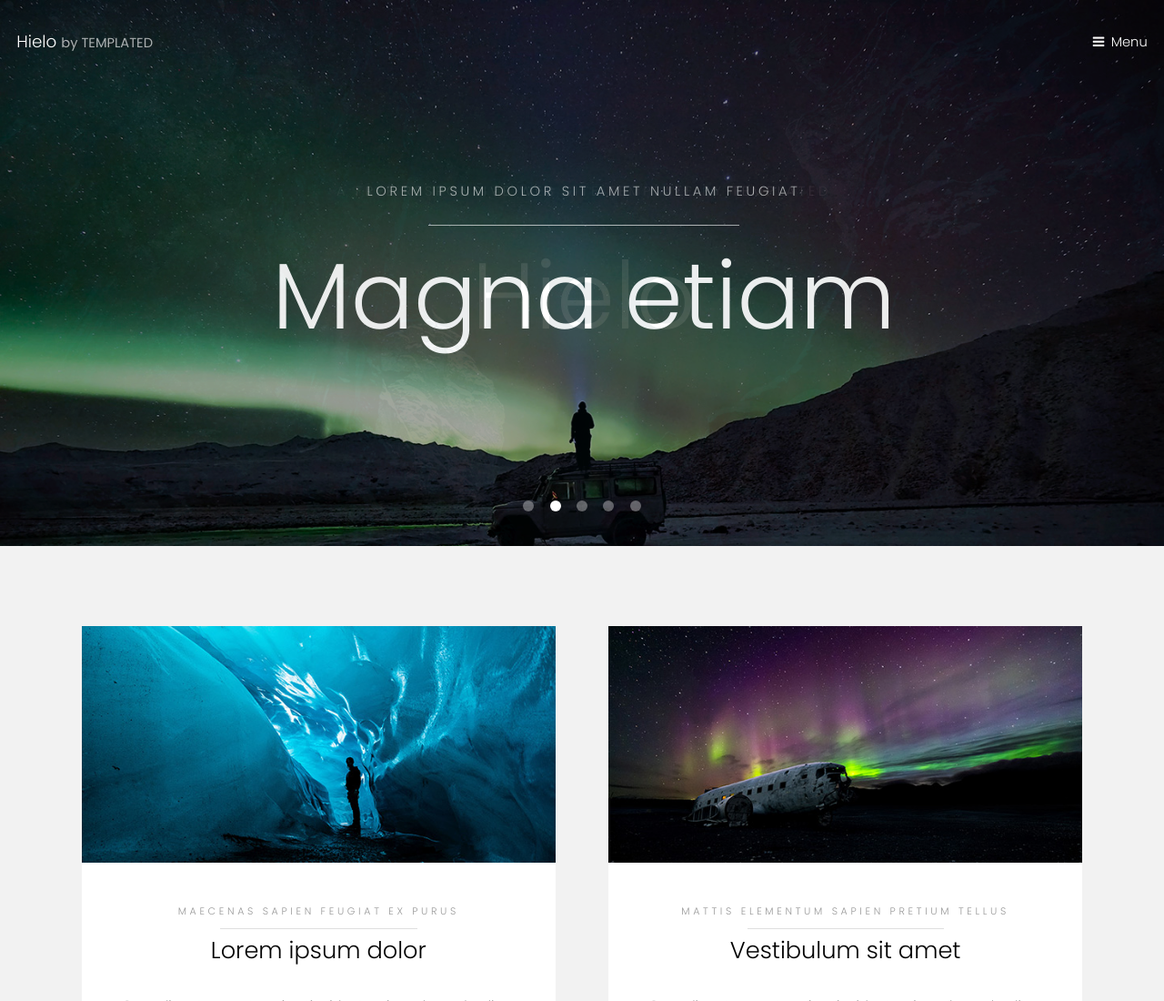
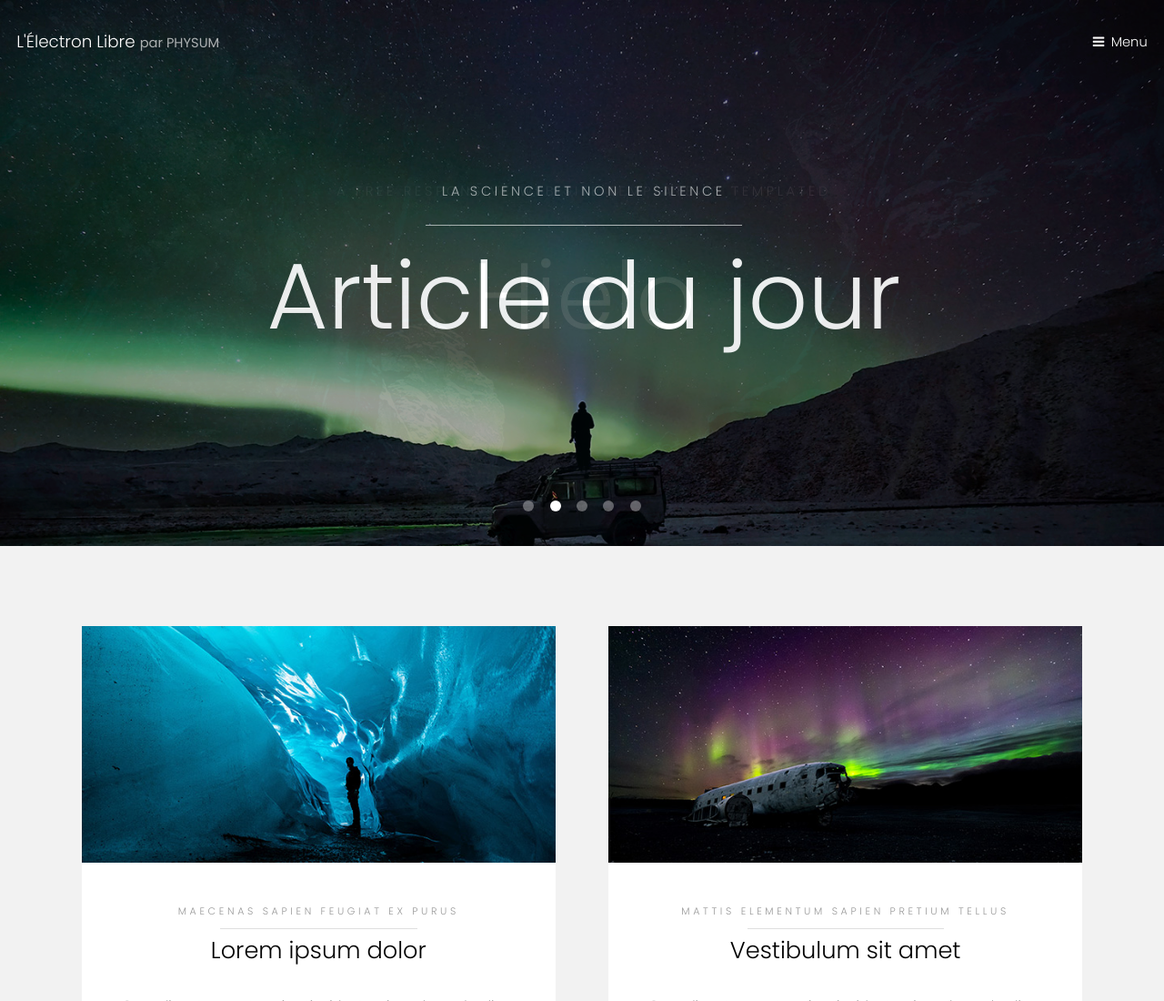
Before and after one commit to batman1205/J-bytes.github.io, a plain HTML site: page index2.html in a window 1280 px wide. Shown: the top 1100 px of the page at 91% size. Drawn offline with Linux system fonts and the light colour scheme.

Commit message:
Add files via upload

```diff
--- a/index2.html
+++ b/index2.html
@@ -6,7 +6,7 @@
 -->
 <html>
 	<head>
-		<title>Hielo by TEMPLATED</title>
+		<title>L'Électron Libre</title>
 		<meta charset="utf-8" />
 		<meta name="viewport" content="width=device-width, initial-scale=1" />
 		<link rel="stylesheet" href="assets/css/main.css" />
@@ -15,7 +15,7 @@
 
 		<!-- Header -->
 			<header id="header" class="alt">
-				<div class="logo"><a href="index.html">Hielo <span>by TEMPLATED</span></a></div>
+				<div class="logo"><a href="index.html">L'Électron Libre <span>par PHYSUM</span></a></div>
 				<a href="#menu">Menu</a>
 			</header>
 
@@ -43,8 +43,8 @@
 					<img src="images/slide02.jpg" alt="" />
 					<div class="inner">
 						<header>
-							<p>Lorem ipsum dolor sit amet nullam feugiat</p>
-							<h2>Magna etiam</h2>
+							<p>La science et non le silence</p>
+							<h2>Article du jour</h2>
 						</header>
 					</div>
 				</article>
@@ -52,7 +52,7 @@
 					<img src="images/slide03.jpg"  alt="" />
 					<div class="inner">
 						<header>
-							<p>Sed cursus aliuam veroeros lorem ipsum nullam</p>
+							<p>Vive l'électron LIBRE</p>
 							<h2>Tempus dolor</h2>
 						</header>
 					</div>
```
